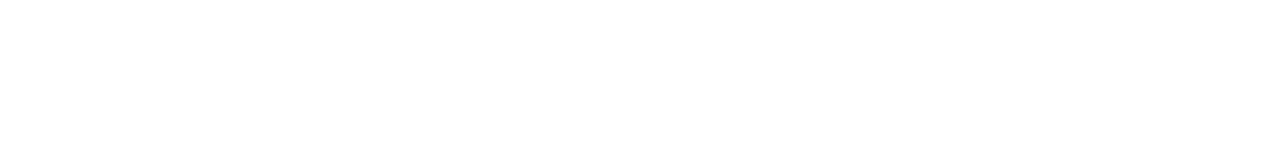
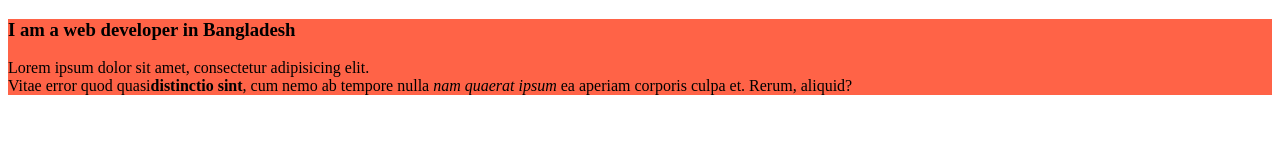
Before and after one commit to ahadmondolbp/my-simple-website, a plain HTML site: page index.html in a window 1280 px wide. Drawn offline with Linux system fonts and the light colour scheme.

Commit message:
added the first blog

```diff
--- a/index.html
+++ b/index.html
@@ -5,9 +5,18 @@
   <meta charset="UTF-8">
   <meta name="viewport" content="width=device-width, initial-scale=1.0">
   <title>My Simple website</title>
+  <link rel="stylesheet" href="styles/blog.css">
 </head>
 
 <body>
+  <div>
+    <h3>
+      I am a web developer in Bangladesh
+    </h3>
+    <p>Lorem ipsum dolor sit amet, consectetur adipisicing elit.<br> Vitae error quod quasi<strong>distinctio
+        sint</strong>, cum nemo ab
+      tempore nulla <i>nam quaerat ipsum</i> ea aperiam corporis culpa et. Rerum, aliquid?</p>
+  </div>
 
 </body>
 
--- /dev/null
+++ b/styles/blog.css
@@ -0,0 +1,3 @@
+div{
+  background-color: tomato;
+}
```
